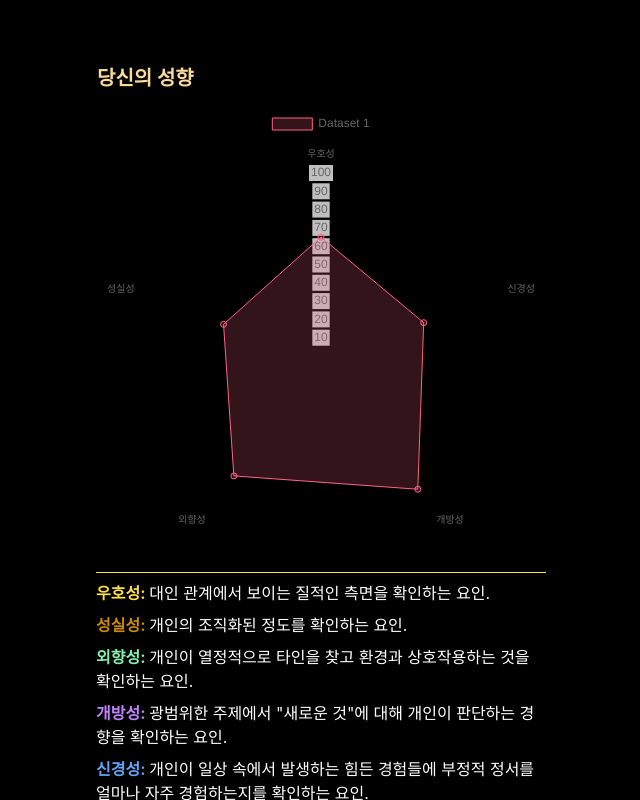
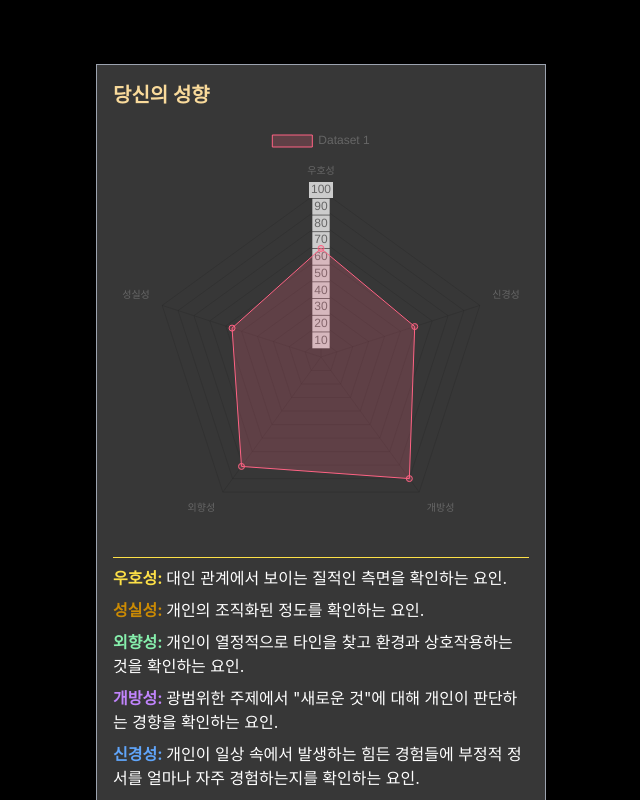
Before and after one commit to yoyoyoun18/la-front-end, a React (Create React App) app: page /result in a window 1280 px wide. Shown: the top 800 px of the page, without its empty margins (319-959 px from the left). Built offline with nearby package versions, Linux system fonts and the light colour scheme.

Commit message:
style: result page 윤곽선 추가

```diff
--- a/src/pages/Results.tsx
+++ b/src/pages/Results.tsx
@@ -14,7 +14,7 @@ function Results() {
 
   return (
     <div className="h-auto w-screen bg-black flex justify-center items-center flex-col p-16">
-      <div className="w-[450px]">
+      <div className="w-[450px] bg-[#373737] p-4 border border-gray-400">
         <RadarChart />
         <div className="text-white border-t border-yellow-300 mt-4 pt-2 pb-2">
           <p className="mb-2">
```
